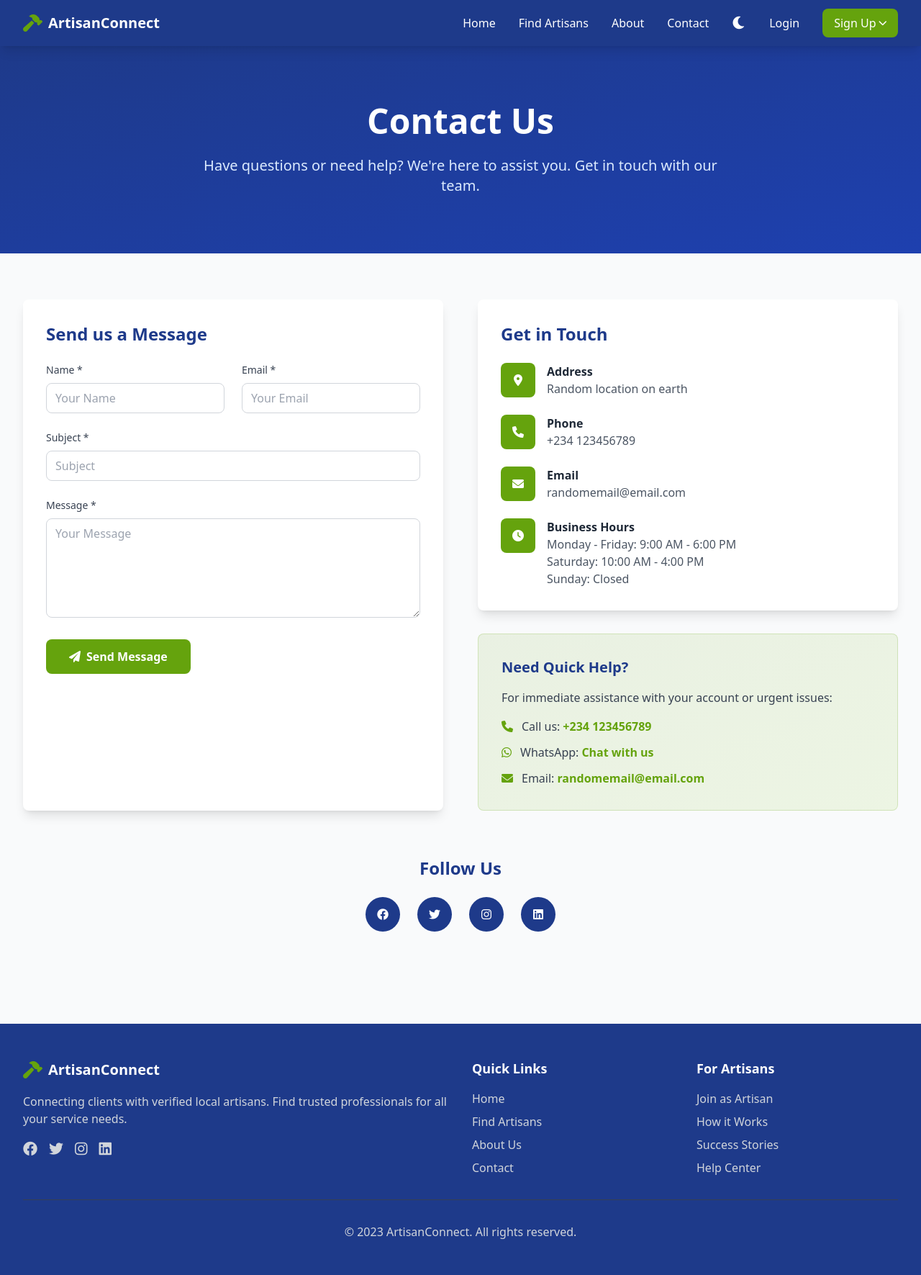
After one commit to DevUnanam/wrkman, a Django app: page /contact/ in a window 1280 px wide. The commit adds this page. Shown: the whole page at 72% size. Run offline with Django 5.2, Linux system fonts and the light colour scheme; data that the repository does not hold is empty; some libraries are stand-ins or nearby versions.

Commit message:
added a contact uspage

```diff
--- a/core/forms.py
+++ b/core/forms.py
@@ -10,19 +10,19 @@ class ContactForm(forms.ModelForm):
         fields = ['name', 'email', 'subject', 'message']
         widgets = {
             'name': forms.TextInput(attrs={
-                'class': 'w-full px-3 py-2 border border-gray-300 rounded-lg focus:ring-2 focus:ring-lime-500 focus:border-transparent',
+                'class': 'w-full px-3 py-2 border border-gray-300 rounded-lg focus:ring-2 focus:ring-lime-500 focus:border-transparent dark:bg-gray-700 dark:border-gray-600 dark:text-white dark:placeholder-gray-400',
                 'placeholder': 'Your Name'
             }),
             'email': forms.EmailInput(attrs={
-                'class': 'w-full px-3 py-2 border border-gray-300 rounded-lg focus:ring-2 focus:ring-lime-500 focus:border-transparent',
+                'class': 'w-full px-3 py-2 border border-gray-300 rounded-lg focus:ring-2 focus:ring-lime-500 focus:border-transparent dark:bg-gray-700 dark:border-gray-600 dark:text-white dark:placeholder-gray-400',
                 'placeholder': 'Your Email'
             }),
             'subject': forms.TextInput(attrs={
-                'class': 'w-full px-3 py-2 border border-gray-300 rounded-lg focus:ring-2 focus:ring-lime-500 focus:border-transparent',
+                'class': 'w-full px-3 py-2 border border-gray-300 rounded-lg focus:ring-2 focus:ring-lime-500 focus:border-transparent dark:bg-gray-700 dark:border-gray-600 dark:text-white dark:placeholder-gray-400',
                 'placeholder': 'Subject'
             }),
             'message': forms.Textarea(attrs={
-                'class': 'w-full px-3 py-2 border border-gray-300 rounded-lg focus:ring-2 focus:ring-lime-500 focus:border-transparent',
+                'class': 'w-full px-3 py-2 border border-gray-300 rounded-lg focus:ring-2 focus:ring-lime-500 focus:border-transparent dark:bg-gray-700 dark:border-gray-600 dark:text-white dark:placeholder-gray-400',
                 'placeholder': 'Your Message',
                 'rows': 5
             }),
--- a/templates/base.html
+++ b/templates/base.html
@@ -204,7 +204,7 @@
                         <li><a href="{% url 'accounts:artisan_register' %}" class="text-gray-300 hover:text-lime">Join as Artisan</a></li>
                         <li><a href="#" class="text-gray-300 hover:text-lime">How it Works</a></li>
                         <li><a href="#" class="text-gray-300 hover:text-lime">Success Stories</a></li>
-                        <li><a href="#" class="text-gray-300 hover:text-lime">Help Center</a></li>
+                        <li><a href="{% url 'core:contact' %}" class="text-gray-300 hover:text-lime">Help Center</a></li>
                     </ul>
                 </div>
             </div>
--- /dev/null
+++ b/templates/core/contact.html
@@ -0,0 +1,231 @@
+{% extends 'base.html' %}
+
+{% block title %}Contact Us - ArtisanConnect{% endblock %}
+
+{% block content %}
+<!-- Hero Section -->
+<div class="bg-gradient-to-br from-navy to-blue-800 text-white py-20 dark:from-gray-900 dark:to-gray-800">
+    <div class="max-w-7xl mx-auto px-4 sm:px-6 lg:px-8 text-center">
+        <h1 class="text-5xl font-bold mb-6">Contact Us</h1>
+        <p class="text-xl text-blue-100 max-w-3xl mx-auto dark:text-gray-300">
+            Have questions or need help? We're here to assist you. Get in touch with our team.
+        </p>
+    </div>
+</div>
+
+<div class="max-w-7xl mx-auto px-4 sm:px-6 lg:px-8 py-16">
+    <div class="grid grid-cols-1 lg:grid-cols-2 gap-12">
+        <!-- Contact Form -->
+        <div class="bg-white rounded-lg shadow-lg p-8 dark:bg-gray-800">
+            <h2 class="text-2xl font-bold text-navy mb-6 dark:text-lime">Send us a Message</h2>
+
+            {% if messages %}
+                {% for message in messages %}
+                    <div class="bg-green-100 border border-green-400 text-green-700 px-4 py-3 rounded mb-6 dark:bg-green-900 dark:border-green-700 dark:text-green-300">
+                        <i class="fas fa-check-circle mr-2"></i>{{ message }}
+                    </div>
+                {% endfor %}
+            {% endif %}
+
+            <form method="post">
+                {% csrf_token %}
+                <div class="grid grid-cols-1 md:grid-cols-2 gap-6 mb-6">
+                    <div>
+                        <label for="{{ form.name.id_for_label }}" class="block text-sm font-medium text-gray-700 mb-2 dark:text-gray-300">
+                            Name *
+                        </label>
+                        {{ form.name }}
+                        {% if form.name.errors %}
+                            <p class="mt-1 text-sm text-red-600 dark:text-red-400">{{ form.name.errors.0 }}</p>
+                        {% endif %}
+                    </div>
+                    <div>
+                        <label for="{{ form.email.id_for_label }}" class="block text-sm font-medium text-gray-700 mb-2 dark:text-gray-300">
+                            Email *
+                        </label>
+                        {{ form.email }}
+                        {% if form.email.errors %}
+                            <p class="mt-1 text-sm text-red-600 dark:text-red-400">{{ form.email.errors.0 }}</p>
+                        {% endif %}
+                    </div>
+                </div>
+
+                <div class="mb-6">
+                    <label for="{{ form.subject.id_for_label }}" class="block text-sm font-medium text-gray-700 mb-2 dark:text-gray-300">
+                        Subject *
+                    </label>
+                    {{ form.subject }}
+                    {% if form.subject.errors %}
+                        <p class="mt-1 text-sm text-red-600 dark:text-red-400">{{ form.subject.errors.0 }}</p>
+                    {% endif %}
+                </div>
+
+                <div class="mb-6">
+                    <label for="{{ form.message.id_for_label }}" class="block text-sm font-medium text-gray-700 mb-2 dark:text-gray-300">
+                        Message *
+                    </label>
+                    {{ form.message }}
+                    {% if form.message.errors %}
+                        <p class="mt-1 text-sm text-red-600 dark:text-red-400">{{ form.message.errors.0 }}</p>
+                    {% endif %}
+                </div>
+
+                <button type="submit" class="bg-lime text-white px-8 py-3 rounded-lg font-semibold hover:bg-light-lime transition duration-300 flex items-center">
+                    <i class="fas fa-paper-plane mr-2"></i>
+                    Send Message
+                </button>
+            </form>
+        </div>
+
+        <!-- Contact Information -->
+        <div>
+            <div class="bg-white rounded-lg shadow-lg p-8 mb-8 dark:bg-gray-800">
+                <h2 class="text-2xl font-bold text-navy mb-6 dark:text-lime">Get in Touch</h2>
+
+                <div class="space-y-6">
+                    <div class="flex items-start">
+                        <div class="w-12 h-12 bg-lime rounded-lg flex items-center justify-center mr-4 flex-shrink-0">
+                            <i class="fas fa-map-marker-alt text-white"></i>
+                        </div>
+                        <div>
+                            <h3 class="font-semibold text-gray-800 dark:text-gray-200">Address</h3>
+                            <p class="text-gray-600 dark:text-gray-400">
+                                Random location on earth
+                            </p>
+                        </div>
+                    </div>
+
+                    <div class="flex items-start">
+                        <div class="w-12 h-12 bg-lime rounded-lg flex items-center justify-center mr-4 flex-shrink-0">
+                            <i class="fas fa-phone text-white"></i>
+                        </div>
+                        <div>
+                            <h3 class="font-semibold text-gray-800 dark:text-gray-200">Phone</h3>
+                            <p class="text-gray-600 dark:text-gray-400">
+                                <a href="tel:+234123456789" class="hover:text-lime transition">+234 123456789</a>
+                            </p>
+                        </div>
+                    </div>
+
+                    <div class="flex items-start">
+                        <div class="w-12 h-12 bg-lime rounded-lg flex items-center justify-center mr-4 flex-shrink-0">
+                            <i class="fas fa-envelope text-white"></i>
+                        </div>
+                        <div>
+                            <h3 class="font-semibold text-gray-800 dark:text-gray-200">Email</h3>
+                            <p class="text-gray-600 dark:text-gray-400">
+                                <a href="mailto:randomemail@email.com" class="hover:text-lime transition">randomemail@email.com</a>
+                            </p>
+                        </div>
+                    </div>
+
+                    <div class="flex items-start">
+                        <div class="w-12 h-12 bg-lime rounded-lg flex items-center justify-center mr-4 flex-shrink-0">
+                            <i class="fas fa-clock text-white"></i>
+                        </div>
+                        <div>
+                            <h3 class="font-semibold text-gray-800 dark:text-gray-200">Business Hours</h3>
+                            <p class="text-gray-600 dark:text-gray-400">
+                                Monday - Friday: 9:00 AM - 6:00 PM<br>
+                                Saturday: 10:00 AM - 4:00 PM<br>
+                                Sunday: Closed
+                            </p>
+                        </div>
+                    </div>
+                </div>
+            </div>
+
+            <!-- Quick Help -->
+            <div class="bg-gradient-to-br from-lime/10 to-light-lime/10 rounded-lg p-8 border border-lime/20 dark:from-lime/5 dark:to-light-lime/5">
+                <h3 class="text-xl font-bold text-navy mb-4 dark:text-lime">Need Quick Help?</h3>
+                <p class="text-gray-700 mb-4 dark:text-gray-300">
+                    For immediate assistance with your account or urgent issues:
+                </p>
+                <div class="space-y-3">
+                    <div class="flex items-center">
+                        <i class="fas fa-phone text-lime mr-3"></i>
+                        <span class="text-gray-700 dark:text-gray-300">Call us: </span>
+                        <a href="tel:+234123456789" class="text-lime font-semibold ml-1 hover:text-light-lime">+234 123456789</a>
+                    </div>
+                    <div class="flex items-center">
+                        <i class="fab fa-whatsapp text-lime mr-3"></i>
+                        <span class="text-gray-700 dark:text-gray-300">WhatsApp: </span>
+                        <a href="https://wa.me/234123456789" class="text-lime font-semibold ml-1 hover:text-light-lime">Chat with us</a>
+                    </div>
+                    <div class="flex items-center">
+                        <i class="fas fa-envelope text-lime mr-3"></i>
+                        <span class="text-gray-700 dark:text-gray-300">Email: </span>
+                        <a href="mailto:randomemail@email.com" class="text-lime font-semibold ml-1 hover:text-light-lime">randomemail@email.com</a>
+                    </div>
+                </div>
+            </div>
+        </div>
+    </div>
+
+    <!-- FAQ Section -->
+    {% if faqs %}
+    <div class="mt-16">
+        <div class="text-center mb-12">
+            <h2 class="text-3xl font-bold text-navy mb-4 dark:text-lime">Frequently Asked Questions</h2>
+            <p class="text-lg text-gray-600 dark:text-gray-300">Quick answers to common questions</p>
+        </div>
+
+        <div class="max-w-4xl mx-auto">
+            <div class="space-y-4">
+                {% for faq in faqs %}
+                <div class="bg-white rounded-lg shadow-lg dark:bg-gray-800">
+                    <button class="w-full px-6 py-4 text-left focus:outline-none focus:ring-2 focus:ring-lime faq-toggle"
+                            onclick="toggleFAQ(this)">
+                        <div class="flex justify-between items-center">
+                            <h3 class="font-semibold text-gray-800 dark:text-gray-200">{{ faq.question }}</h3>
+                            <i class="fas fa-chevron-down text-gray-500 transform transition-transform duration-200"></i>
+                        </div>
+                    </button>
+                    <div class="faq-content max-h-0 overflow-hidden transition-all duration-300 ease-out">
+                        <div class="px-6 pb-4">
+                            <p class="text-gray-600 dark:text-gray-400">{{ faq.answer|linebreaks }}</p>
+                        </div>
+                    </div>
+                </div>
+                {% endfor %}
+            </div>
+        </div>
+    </div>
+    {% endif %}
+
+    <!-- Social Media -->
+    <div class="mt-16 text-center">
+        <h3 class="text-2xl font-bold text-navy mb-6 dark:text-lime">Follow Us</h3>
+        <div class="flex justify-center space-x-6">
+            <a href="#" class="w-12 h-12 bg-navy rounded-full flex items-center justify-center text-white hover:bg-lime transition duration-300">
+                <i class="fab fa-facebook"></i>
+            </a>
+            <a href="#" class="w-12 h-12 bg-navy rounded-full flex items-center justify-center text-white hover:bg-lime transition duration-300">
+                <i class="fab fa-twitter"></i>
+            </a>
+            <a href="#" class="w-12 h-12 bg-navy rounded-full flex items-center justify-center text-white hover:bg-lime transition duration-300">
+                <i class="fab fa-instagram"></i>
+            </a>
+            <a href="#" class="w-12 h-12 bg-navy rounded-full flex items-center justify-center text-white hover:bg-lime transition duration-300">
+                <i class="fab fa-linkedin"></i>
+            </a>
+        </div>
+    </div>
+</div>
+
+<script>
+function toggleFAQ(button) {
+    const content = button.nextElementSibling;
+    const icon = button.querySelector('i');
+    const isOpen = content.style.maxHeight && content.style.maxHeight !== '0px';
+
+    if (isOpen) {
+        content.style.maxHeight = '0px';
+        icon.classList.remove('rotate-180');
+    } else {
+        content.style.maxHeight = content.scrollHeight + 'px';
+        icon.classList.add('rotate-180');
+    }
+}
+</script>
+{% endblock %}
```
